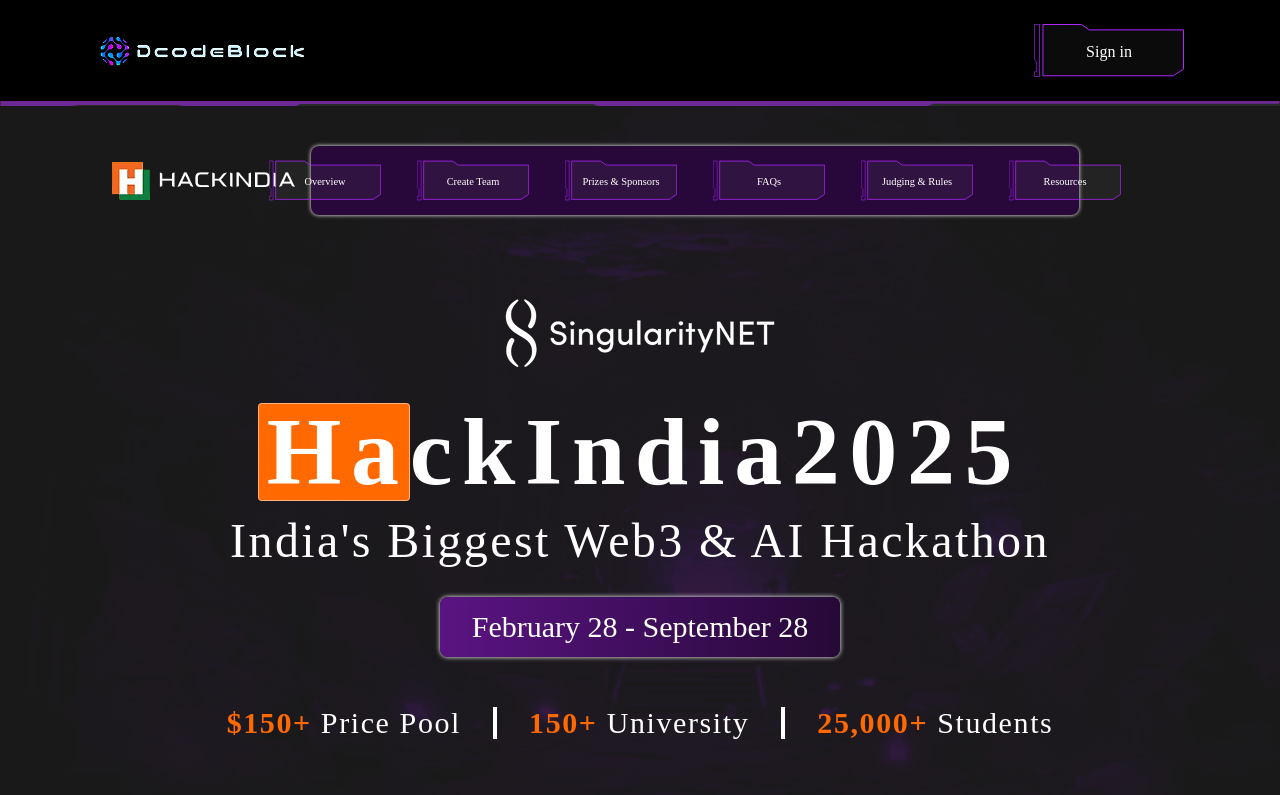
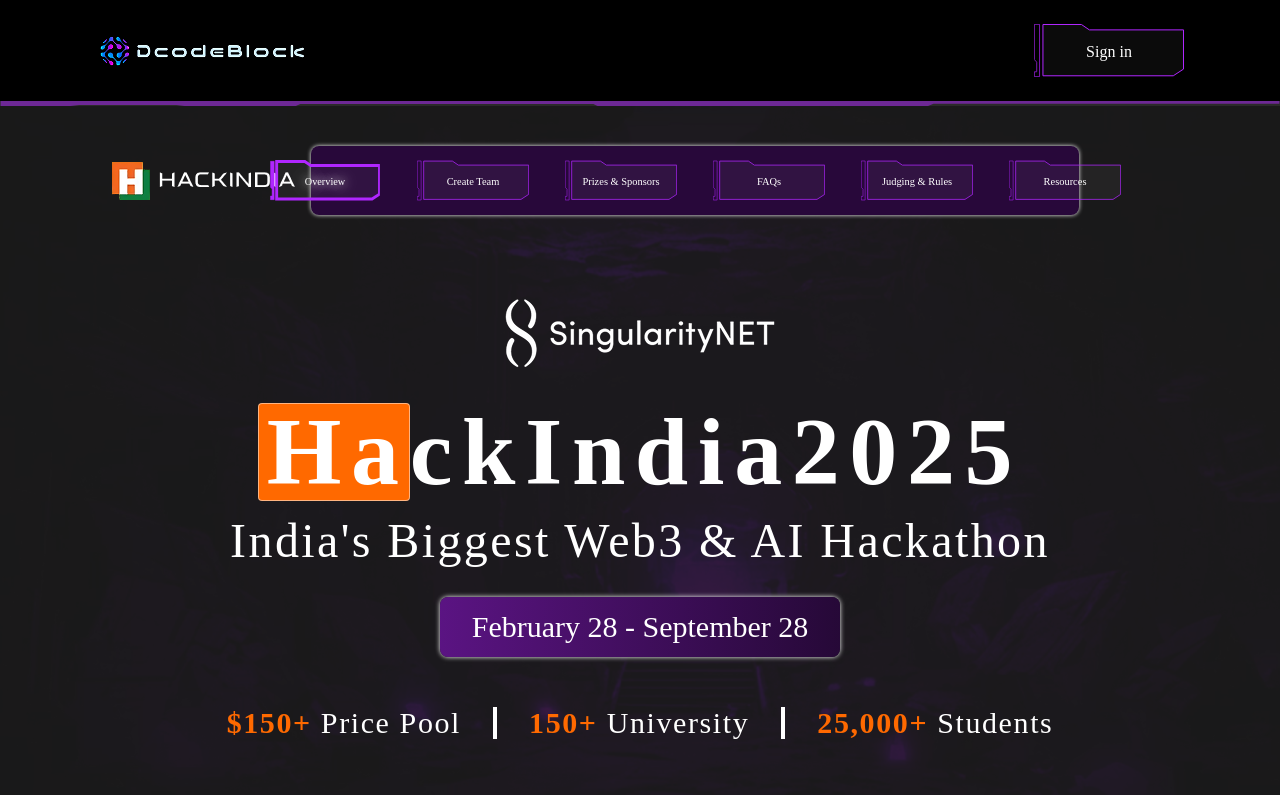
Before and after one commit to AyushiMaithani/DcodeBlock-assignment, a React (Vite) app: page / in a window 1280 px wide. Shown: the top 795 px of the page. Built offline with nearby package versions, Linux system fonts and the light colour scheme; a web font is replaced by a local one.

Commit message:
add hover effect

```diff
--- a/src/components/Navbar.jsx
+++ b/src/components/Navbar.jsx
@@ -3,12 +3,12 @@
 
 const Navbar = () => {
     const navElements = [
-        { label: "Overview", active: true },
-        { label: "Create Team", active: false },
-        { label: "Prizes & Sponsors", active: false },
-        { label: "FAQs", active: false },
-        { label: "Judging & Rules", active: false },
-        { label: "Resources", active: false },
+        { label: "Overview"},
+        { label: "Create Team"},
+        { label: "Prizes & Sponsors"},
+        { label: "FAQs" },
+        { label: "Judging & Rules"},
+        { label: "Resources"},
       ];
   return (
     <nav className="flex items-center justify-center mt-10 text-sm">
@@ -16,9 +16,9 @@
         className="flex w-[60vw] justify-center space-x-5  border-[#DFDFDF1A] rounded-lg bg-[#28083A]"
         style={{ boxShadow: "0 0 4px white" }}
       >
-        {navElements.map((navItem, index) => (
+        {navElements.map((navItem, index,active) => (
           <li key={index}>
-            <Button text={navItem.label} />
+            <Button text={navItem.label} active={active} />
           </li>
         ))}
       </ul>
--- a/src/components/shared/Button.jsx
+++ b/src/components/shared/Button.jsx
@@ -1,22 +1,36 @@
-import React from 'react';
+import React, { useState } from 'react';
 
-const Button = ({ text }) => {
+const Button = ({ text, onClick }) => {
+  const [isActive, setIsActive] = useState(false);
+
+  const handleClick = () => {
+    setIsActive(!isActive);
+    if (onClick) {
+      onClick();
+    }
+  };
+
   return (
-    <button className=" text-white rounded flex items-center w-32 p-2">
+    <button
+      className={`button text-white rounded flex items-center w-32 p-2 ${text === 'Overview' ? 'active' : ''}  ${isActive ? 'active' : ''}`}
+      onClick={handleClick}
+    >
       <svg xmlns="http://www.w3.org/2000/svg" width="150" height="53" viewBox="0 0 150 53" fill="none">
         <path
+          className="button-path-1"
           d="M2.35937 47.8035H0.35V52.65H5.54843V0.349998H0.35V35.6037L2.61222 37.9673L2.70937 38.0688V38.2093V47.4535V47.8035H2.35937Z"
           stroke="#B026FF"
           strokeWidth="0.7"
         />
         <path
+          className="button-path-2"
           d="M55.2183 5.79534L55.3456 5.88201H55.4997H149.5V45.0939L139.271 51.7824H8.93774V0.5H47.4392L55.2183 5.79534Z"
           fill="#D9D9D9"
           fillOpacity="0.05"
           stroke="#B026FF"
         />
         <text
-        className='text-sm'
+          className="button-text text-sm"
           x="50%"
           y="55%"
           textAnchor="middle"
@@ -29,6 +43,6 @@
       </svg>
     </button>
   );
-}
+};
 
 export default Button;
--- a/src/components/shared/Header.jsx
+++ b/src/components/shared/Header.jsx
@@ -31,7 +31,8 @@
         </svg>
       </button>
     </div>
-    <svg xmlns="http://www.w3.org/2000/svg" width="100%" height="auto" viewBox="0 0 1440 6" fill="none"><path d="M0 6H75.5L88.5 4.5H198L210 6H331.5L337.5 3.5H667.5L673 6H1043.5L1050.5 3H1198H1440V0H0V6Z" fill="#B026FF" fill-opacity="0.5"></path></svg>
+    <svg xmlns="http://www.w3.org/2000/svg" width="100%" height="auto" viewBox="0 0 1440 6" fill="none"><path d="M0 6H75.5L88.5 4.5H198L210 6H331.5L337.5 3.5H667.5L673 6H1043.5L1050.5 3H1198H1440V0H0V6Z" fill="#B026FF" fill-opacity="0.5"></path>
+    </svg>
     </>
   );
 };
--- a/src/index.css
+++ b/src/index.css
@@ -8,3 +8,31 @@
     background: #2b2a2a;
     color: white;
 }
+
+.button:hover .button-path-1 {
+  fill: #B026FF;
+}
+
+.button:hover .button-path-2 {
+  stroke-width: 4;
+}
+
+.button:hover .button-text {
+  text-shadow: 0 0 10px #FFFFFF, 0 0 20px #FFFFFF, 0 0 30px #FFFFFF; /* Apply white glow effect */
+}
+
+.button.active .button-path-1 {
+  fill: #B026FF;
+}
+
+.button.active .button-path-2 {
+  stroke-width: 4;
+}
+
+.button.active .button-text {
+  text-shadow: 0 0 10px #FFFFFF, 0 0 20px #FFFFFF, 0 0 30px #FFFFFF;
+}
+
+.button.active {
+  transform: scale(0.98);
+}
```
